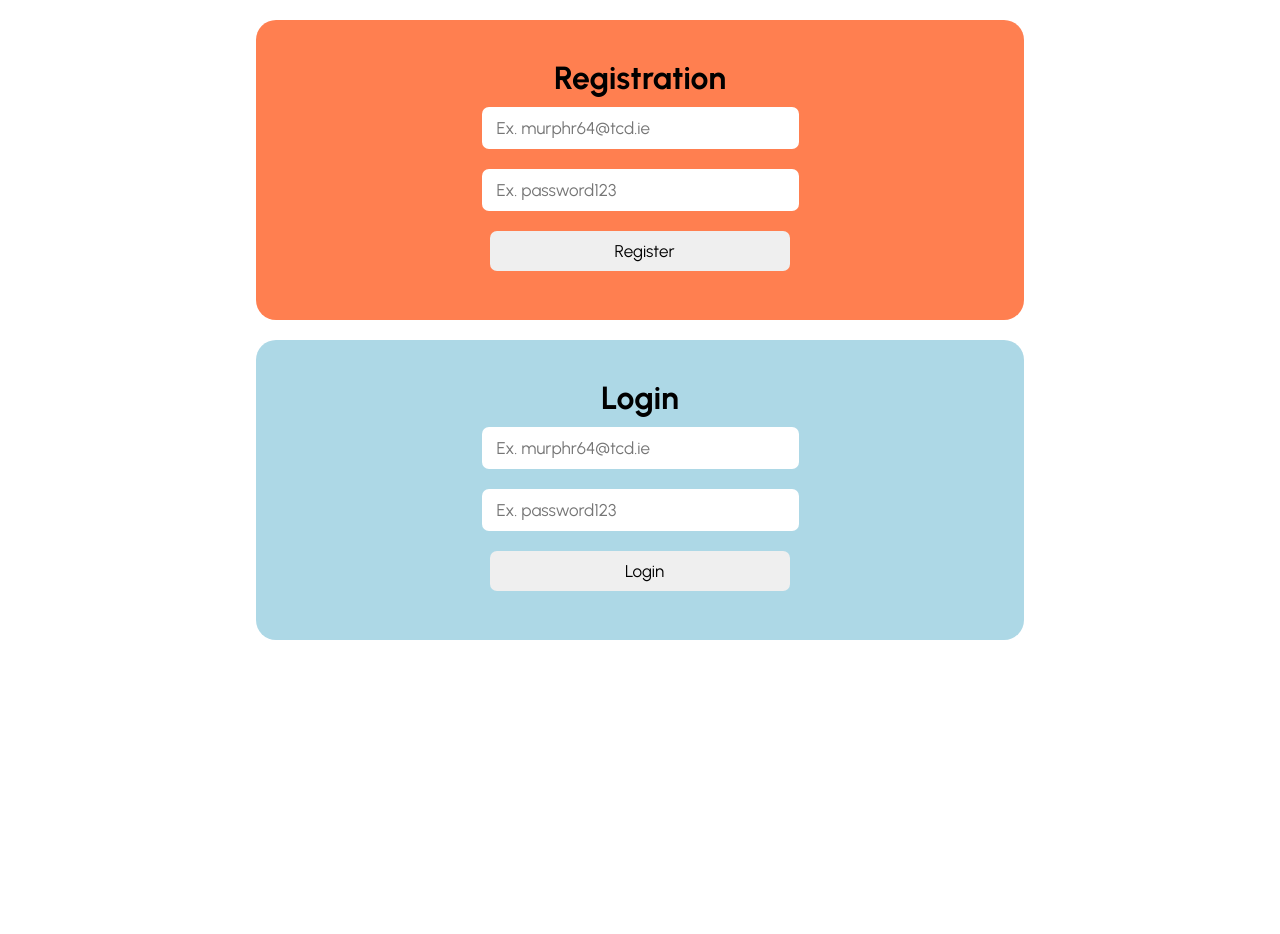
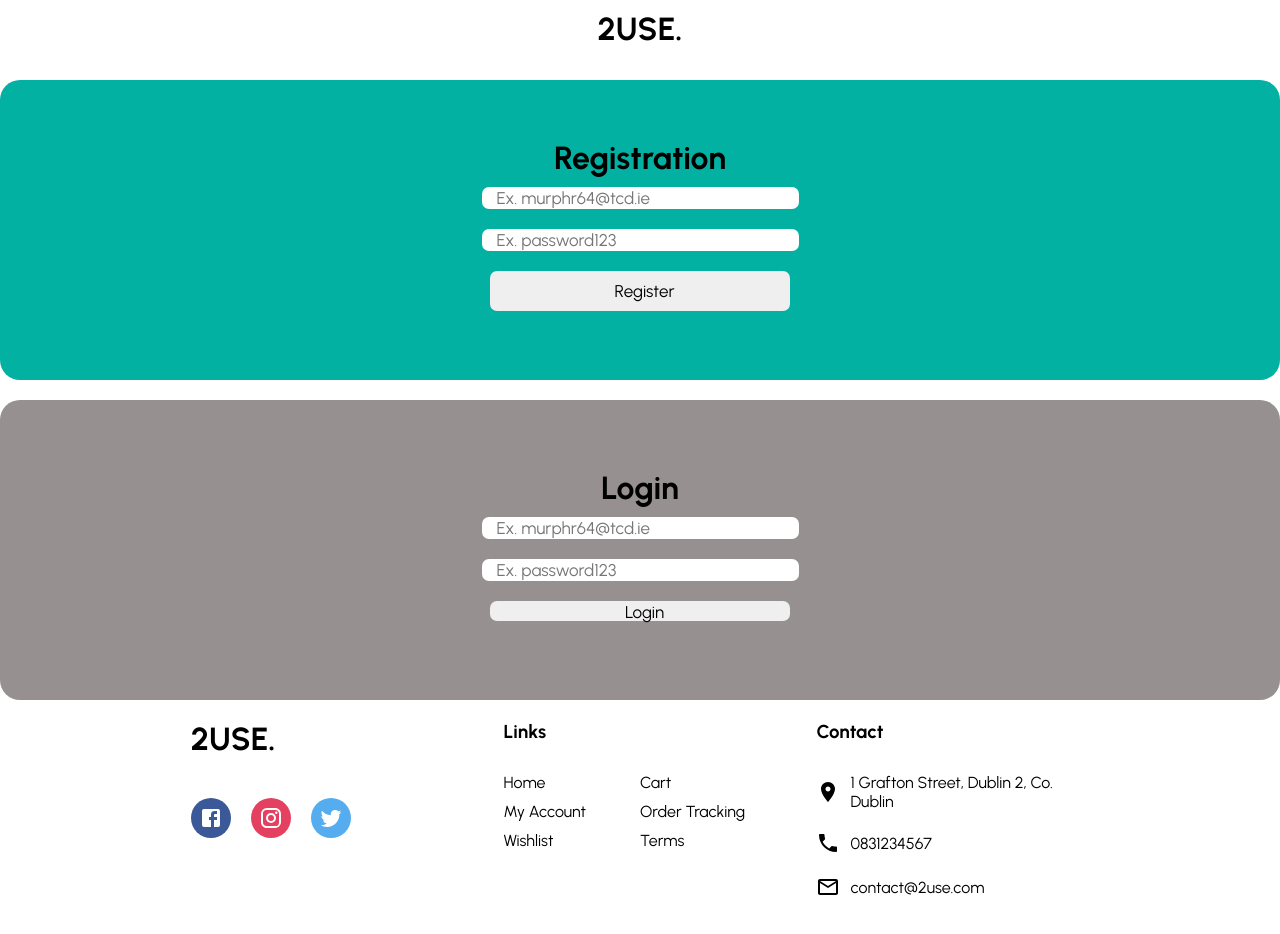
Before and after one commit to morrinem/2-Use, a React (Create React App) app in the folder 2-use/: page /loginRegister in a window 1280 px wide. Shown: the top 934 px of the page. Before the commit the page ends 800 px from the top, so only its background shows below. Built offline with nearby package versions, Linux system fonts and the light colour scheme.

Commit message:
fix issues

```diff
--- a/2-use/src/App.js
+++ b/2-use/src/App.js
@@ -2,6 +2,7 @@ import Home from "./pages/Home";
 import ProductPage from "./pages/ProductPage";
 import { BrowserRouter as Router, Route } from 'react-router-dom'
 import LoginRegister from "./pages/LoginRegister"
+import ProductList from "./pages/ProductList";
 /*
 Replace <Home/> below with <ProductPage/> to view the product page
 I'll link it up with the home page after
@@ -14,6 +15,8 @@ function App() {
         <Router>
             <Route path='/' exact component={Home} />
             <Route path='/loginRegister' exact component={LoginRegister} />
+            <Route path='/ProductPage' exact component={ProductPage} />
+            <Route path='/ProductList' exact component={ProductList} />
         </Router>
 
 )
--- a/2-use/src/Styles/login.css
+++ b/2-use/src/Styles/login.css
@@ -10,8 +10,8 @@
     flex-direction: column;
     justify-content: center;
     align-items: center;
-    background-color: coral;
-    width: 60%;
+    background-color: rgb(2, 177, 162);
+    width: 100%;
     height: 300px;
     border-radius: 20px;
     margin-top: 20px;
@@ -32,8 +32,8 @@
     flex-direction: column;
     justify-content: center;
     align-items: center;
-    background-color: lightblue;
-    width: 60%;
+    background-color: rgb(151, 144, 144);
+    width: 100%;
     height: 300px;
     border-radius: 20px;
     margin-top: 20px;
@@ -41,7 +41,7 @@
 
 .Login button, input {
     width: 300px;
-    height: 40px;
+    height: 20px;
     border: none;
     border-radius: 7px;
     margin: 10px;
--- a/2-use/src/components/CategoryItem.jsx
+++ b/2-use/src/components/CategoryItem.jsx
@@ -49,7 +49,7 @@ const CategoryItem = ({item}) => {
             <Image src={item.img} />
             <Info>
                 <Title> {item.title} </Title>
-                <Button> SHOP NOW</Button>
+                <Button> SHOP 55 NOW</Button>
             </Info>
         </Container>
     )
--- a/2-use/src/components/Navbar.jsx
+++ b/2-use/src/components/Navbar.jsx
@@ -31,7 +31,7 @@ const SearchContainer = styled.div`
     display: flex;
     align-items: center;
     margin-left: 25px;
-    padding: 5px;
+    padding: px;
 `
 
 const Input = styled.input`
@@ -66,6 +66,12 @@ const MenuItem = styled.div`
     margin-left: 25px;
     ${mobile({fontSize:"12px",marginLeft:"10px"})};
 `
+const Button = styled.button`
+    padding: 0px;
+    font-size: 20px;
+    background-color: teal;
+    cursor: pointer;
+`
 
 //badgecontent is the amount of items in the cart
 //we'll modify this when we get products up and running
@@ -83,9 +89,12 @@ const Navbar = () => {
                     <Logo>2USE.</Logo>
                 </Center>
                 <Right>
-                    <Link to="/loginRegister">LOGIN/REGISTER</Link>
+                    <Link to="/loginregister">
+                    <Button type="button" className="btn btn-info">LOGIN/REGISTER</Button>
+                    </Link>
                     <MenuItem>
                         <Badge badgeContent={0} color="primary">
+                            <Link to="/loginregister"></Link>
                             <ShoppingCartOutlined />
                         </Badge>
                     </MenuItem>
--- /dev/null
+++ b/2-use/src/components/NavbarLogin.jsx
@@ -0,0 +1,44 @@
+// Michael
+import React from 'react'
+import styled from 'styled-components'
+
+import {mobile} from '../responsive'
+
+const Container = styled.div`
+    height: 60px;
+    ${mobile({height:"50px"})};
+`
+
+const Wrapper = styled.div`
+    padding: 10px 20px;
+    display: flex;
+    align-items: center;
+    justify-content: space-between;
+    ${mobile({padding:"10px 0px"})};
+`
+
+const Center = styled.div`
+    flex: 1;
+    text-align: center;
+`
+
+const Logo = styled.h1`
+    font-weight: bold;
+    ${mobile({fontSize:"24px"})};
+`
+
+//badgecontent is the amount of items in the cart
+//we'll modify this when we get products up and running
+const Navbar = () => {
+    return (
+        <Container>
+            <Wrapper>
+                <Center>
+                    <Logo>2USE.</Logo>
+                </Center>
+            </Wrapper>
+        </Container>
+    )
+}
+
+export default Navbar
--- a/2-use/src/components/Slider.jsx
+++ b/2-use/src/components/Slider.jsx
@@ -3,6 +3,8 @@ import React, { useState } from 'react'
 import styled from 'styled-components'
 import { sliderItems } from '../data'
 import { mobile } from '../responsive'
+import { Link } from "react-router-dom"
+
 
 
 
@@ -114,8 +116,12 @@ const Slider = () => {
                         <InfoContaiiner>
                             <Title>{item.title}</Title>
                             <Desc> {item.desc} </Desc>
-                            <Button>BUY</Button>
-                            <Button>SELL</Button>
+                            <Link to="/ProductList">
+                            <Button type="button" className="btn btn-info">BUY</Button>
+                            </Link>
+                            <Link to="/ProductList">
+                            <Button type="button" className="btn btn-info">SELL</Button>
+                            </Link>
                         </InfoContaiiner>
                     </Slide>
                 ))}
--- a/2-use/src/pages/LoginRegister.js
+++ b/2-use/src/pages/LoginRegister.js
@@ -1,6 +1,11 @@
 import {useState} from "react";
 import Axios from 'axios'
 import '../Styles/login.css'
+import NavbarLogin from '../components/NavbarLogin'
+import Navbar from '../components/Navbar'
+import Footer from '../components/Footer'
+
+
 
 
 function LoginRegister() {
@@ -46,6 +51,7 @@ function LoginRegister() {
 
     return (
         <div className="App">
+        <NavbarLogin/>
             <div className="Registration">
 
                 <h1>Registration</h1>
@@ -79,6 +85,7 @@ function LoginRegister() {
                 <button onClick={login}>Login</button>
             </div>
             <h1>{loginStatus}</h1>
+            <Footer />
         </div>
     );
 }
--- /dev/null
+++ b/2-use/src/pages/ProductList.jsx
@@ -0,0 +1,93 @@
+import React from 'react'
+import styled from 'styled-components'
+
+import Announcement from '../components/Announcement'
+import Navbar from '../components/Navbar'
+import Products from '../components/Products'
+import Newsletter from '../components/Newsletter'
+import Footer from '../components/Footer'
+import { mobile } from '../responsive'
+
+
+const Container = styled.div``
+
+const Title = styled.h1`
+    margin: 20px;
+`
+
+const FilterContainer = styled.div`
+    display: flex;
+    justify-content: space-between;
+`
+
+const Filter = styled.div`
+    margin: 20px;
+    ${mobile({margin:"0px 20px",display:"flex", flexDirection:"column"})};
+`
+
+const FilterText = styled.span`
+    font-size: 20px;
+    font-weight: 600;
+    margin-right: 20px;
+    ${mobile({marginRight:"0px"})};
+`
+
+const Select = styled.select`
+    padding: 10px;
+    margin-right: 20px;
+    ${mobile({margin:"10px 0px"})};
+`
+
+const Option = styled.option``
+
+const ProductList = () => {
+    return (
+        <Container>
+            <Announcement />
+            <Navbar />
+            <Title>Clothing</Title>
+            <FilterContainer>
+                <Filter>
+                    <FilterText>Filter Products:</FilterText>
+                    <Select>
+                        <Option disabled selected>
+                            Color
+                        </Option>
+                        <Option>White</Option>
+                        <Option>Black</Option>
+                        <Option>Red</Option>
+                        <Option>Blue</Option>
+                        <Option>Yellow</Option>
+                        <Option>Green</Option>
+                    </Select>
+
+                    <Select>
+                        <Option disabled selected>
+                            Size
+                        </Option>
+                        <Option>XS</Option>
+                        <Option>S</Option>
+                        <Option>M</Option>
+                        <Option>L</Option>
+                        <Option>XL</Option>
+                    </Select>
+                </Filter>
+
+                <Filter>
+                    <FilterText>Sort Products:</FilterText>
+                    <Select>
+                        <Option selected>
+                            Newest
+                        </Option>
+                        <Option>Price (asc)</Option>
+                        <Option>Price (desc)</Option>
+                    </Select>
+                </Filter>
+            </FilterContainer>
+            <Products />
+            <Footer />
+        </Container>
+    )
+}
+
+export default ProductList
```
